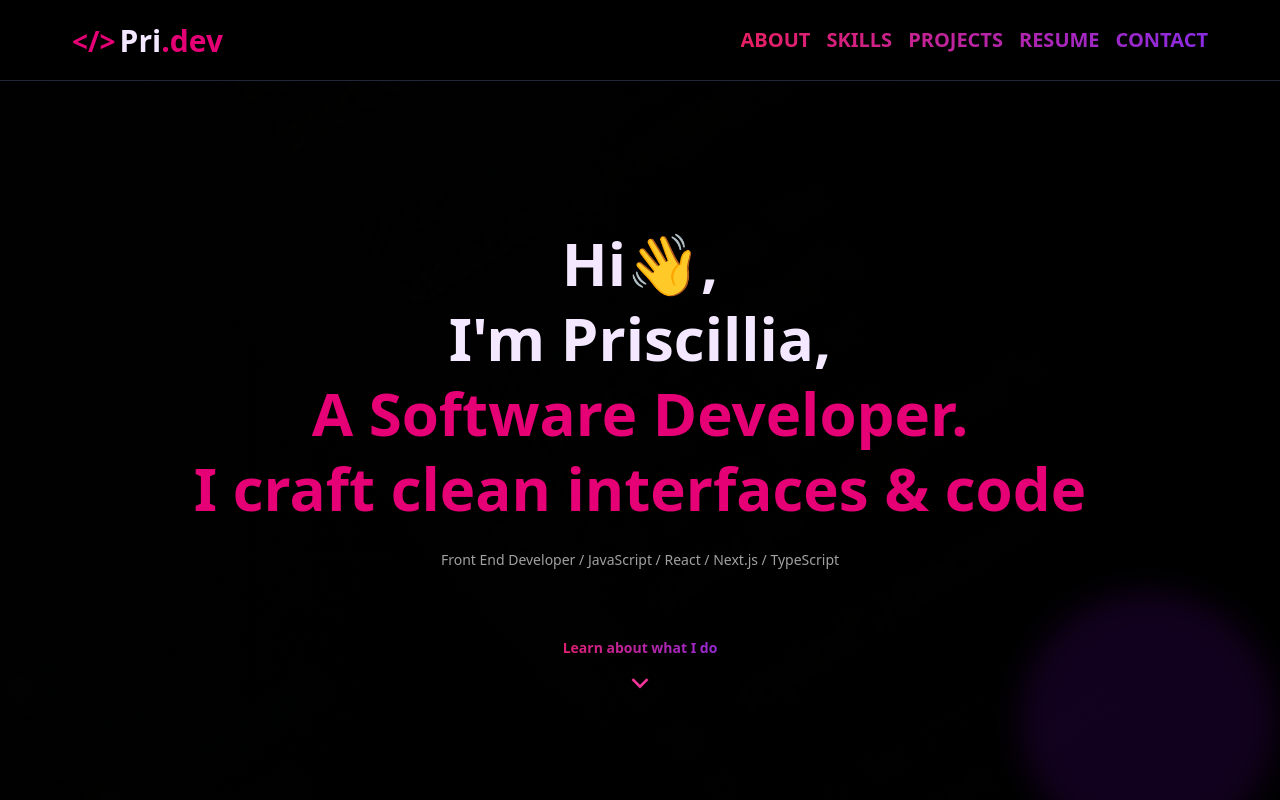
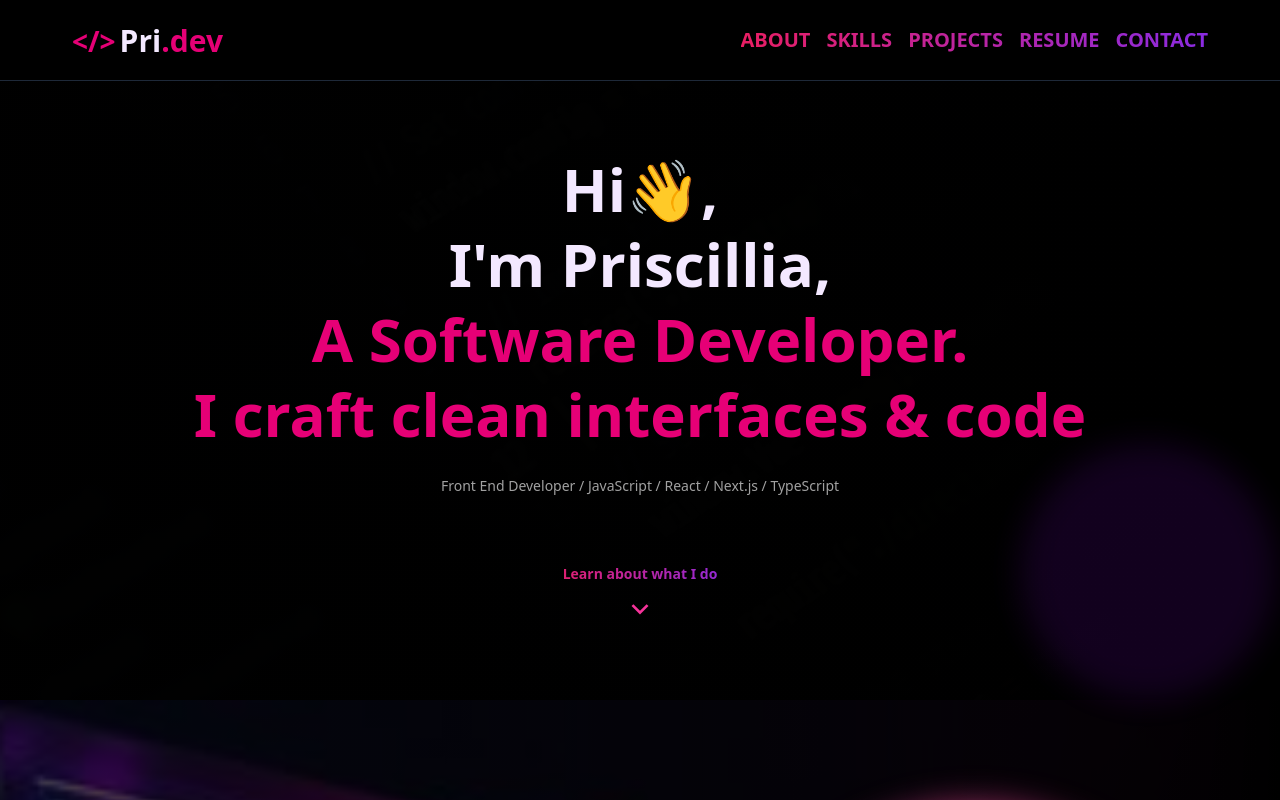
Before and after one commit to Fejiro-tech/my-portfolio, a React (Vite) app in the folder my-portfolio/: page / in a window 1280 px wide. Built offline with nearby package versions, Linux system fonts and the light colour scheme.

Commit message:
fixed scrollingbar

```diff
--- a/my-portfolio/src/components/About.jsx
+++ b/my-portfolio/src/components/About.jsx
@@ -13,7 +13,7 @@ export const style = {
 
 const About = () => {
   return (
-    <div style={style} className=" min-h-screen flex flex-col">
+    <div style={style} className=" flex flex-col">
       <div
         id="about"
         className="flex flex-col-reverse lg:flex-row justify-around gap-4 py-24 m-auto px-8 lg:px-18"
--- a/my-portfolio/src/components/Contact.jsx
+++ b/my-portfolio/src/components/Contact.jsx
@@ -54,7 +54,7 @@ export default function Contact() {
     <section
       id="contact"
       className="bg-[#0a0a0e]
-     text-purple-100 min-h-screen px-10 py-16"
+     text-purple-100 px-10 py-16"
     >
       <div className="max-w-3xl mx-auto text-center py-10 px-4">
         <h2 className="text-2xl md:text-4xl font-bold mb-4 flex justify-center items-center">Get in Touch<span className="w-2 h-2 bg-green-400 inline-block rounded-lg ml-2 mt-1 animate-pulse"></span></h2>
--- a/my-portfolio/src/components/Header.jsx
+++ b/my-portfolio/src/components/Header.jsx
@@ -35,7 +35,7 @@ export default function Header({}) {
   <div
   id="home"
   style={bgStyle}
-  className="flex items-center justify-center min-h-screen relative"
+  className="flex items-center justify-center relative py-16"
 >
   <div className="
       flex flex-col sm:flex-row
--- a/my-portfolio/src/components/Projects.jsx
+++ b/my-portfolio/src/components/Projects.jsx
@@ -6,7 +6,7 @@ export default function Project() {
   return (
     <section
       id="projects"
-      className="min-h-screen py-26 sm:px-8 md:px-12 lg:px-16 "
+      className="py-26 sm:px-8 md:px-12 lg:px-16 "
     >
       <h1 className="text-2xl md:text-4xl font-extrabold text-center mb-8 text-purple-100">
         My Projects
```
